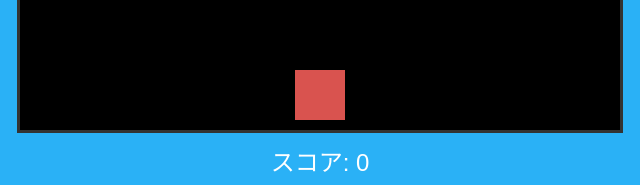
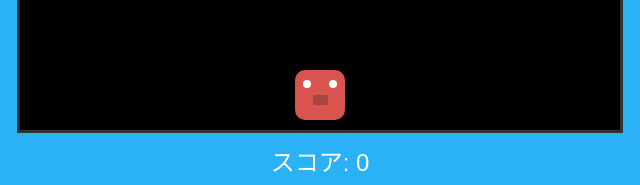
Before and after one commit to ShinjiAkematsu/okinawa_shooting_game, a plain HTML site: page index.html in a window 1280 px wide. Shown: the part 470-655 px from the top of the page, 320-960 px from the left. Drawn offline with Linux system fonts and the light colour scheme.

Commit message:
難易度調整

```diff
--- a/script.js
+++ b/script.js
@@ -102,7 +102,7 @@ function moveEnemies() {
             enemy.style.left = (parseInt(enemy.style.left) + direction) + 'px';
         });
 
-    }, 50);
+    }, 100);
 }
 
 function gameOver() {
--- a/style.css
+++ b/style.css
@@ -23,6 +23,33 @@ body {
     background-color: #d9534f; /* シーサーの赤 */
     bottom: 10px;
     left: 275px;
+    border-radius: 10px;
+}
+
+#player::before, #player::after {
+    content: '';
+    position: absolute;
+    background-color: white;
+}
+
+/* 目 */
+#player::before {
+    width: 8px;
+    height: 8px;
+    border-radius: 50%;
+    top: 10px;
+    left: 8px;
+    box-shadow: 26px 0 0 white; /* もう片方の目 */
+}
+
+/* 鼻 */
+#player::after {
+    width: 15px;
+    height: 10px;
+    background-color: #a94442; /* 少し暗い赤 */
+    border-radius: 3px;
+    top: 25px;
+    left: 17.5px;
 }
 
 .enemy {
```
